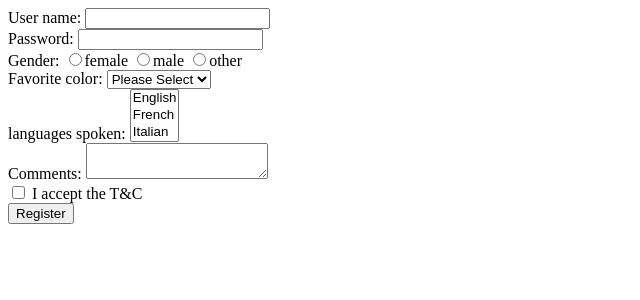
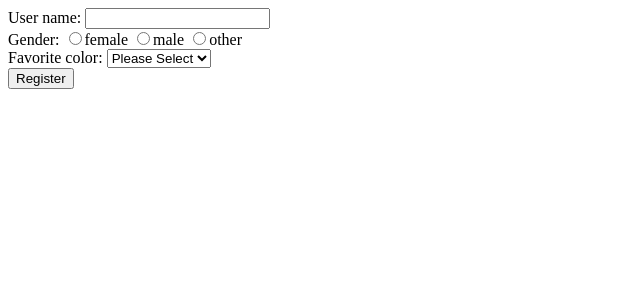
Before and after one commit to NikosMetaxakis/testingPHP, a PHP site: page /form.php in a window 1280 px wide. Shown: the top 300 px of the page, without its empty margins (0-640 px from the left). Run offline with PHP 8.4, Linux system fonts and the light colour scheme.

Commit message:
modified form + use of a mysql database

```diff
--- a/form.php
+++ b/form.php
@@ -1,11 +1,11 @@
 <?php
     $name = '';
-    $password = '';
+    //$password = '';
     $gender = '';
     $color = '';
-    $languages = [];
-    $comments = '';
-    $tc = '';
+    //$languages = [];
+    //$comments = '';
+    //$tc = '';
 
     if (isset($_POST['submit'])){
         $ok = true;
@@ -15,11 +15,11 @@
         }else{
             $name = $_POST['name'];
         }
-        if(!isset($_POST['password']) || $_POST['password'] === '') {
+        /* if(!isset($_POST['password']) || $_POST['password'] === '') {
             $ok = false;
         }else{
             $password = $_POST['password'];
-        }
+        } */
         if(!isset($_POST['gender']) || $_POST['gender'] === '') {
             $ok = false;
         }else{
@@ -30,38 +30,40 @@
         }else{
             $color = $_POST['color'];
         }
-        if(!isset($_POST['languages']) || !is_array($_POST['languages']) || count($_POST['languages']) === 0) {
+        /* if(!isset($_POST['languages']) || !is_array($_POST['languages']) || count($_POST['languages']) === 0) {
             $ok = false;
         }else{
             $languages = $_POST['languages'];
-        }
-        if(!isset($_POST['comments']) || $_POST['comments'] === '') {
+        } */
+        /* if(!isset($_POST['comments']) || $_POST['comments'] === '') {
             $ok = false;
         }else{
             $comments = $_POST['comments'];
-        }
-        if(!isset($_POST['tc']) || $_POST['tc'] === '') {
+        } */
+        /* if(!isset($_POST['tc']) || $_POST['tc'] === '') {
             $ok = false;
         }else{
             $tc = $_POST['tc'];
-        }
+        } */
 
         if($ok) {
-            printf("User name: %s
-            <br>Password: %s
-            <br>Gender: %s
-            <br>Color: %s
-            <br>Language(s): %s
-            <br>Comments: %s
-            <br>T&amp;C: %s",
-            htmlspecialchars($name, ENT_QUOTES),
-            htmlspecialchars($password, ENT_QUOTES),
-            htmlspecialchars($gender, ENT_QUOTES),
-            htmlspecialchars($color, ENT_QUOTES),
-            htmlspecialchars(implode(' ', $languages),  ENT_QUOTES),
-            htmlspecialchars($comments, ENT_QUOTES),
-            htmlspecialchars($tc, ENT_QUOTES)
+            //add database code here
+            $db = new mysqli(
+                'localhost',
+                'root',
+                '',
+                'php'
             );
+            $sql = sprintf(
+                "INSERT INTO users (name, gender, color) VALUES (
+                    '%s', '%s', '%s')",
+                $db->real_escape_string($name),
+                $db->real_escape_string($gender),
+                $db->real_escape_string($color)
+            );
+            $db->query($sql);
+            echo '<p>User added.</p>';
+            $db->close();
         }
     }
 ?>
@@ -75,7 +77,6 @@
     User name: <input type="text" name="name" value="<?php
       echo htmlspecialchars($name, ENT_QUOTES);
     ?>"><br>
-    Password: <input type="password" name="password"><br>
     Gender:
         <input type="radio" name="gender" value="f" <?php
             if($gender === 'f'){
@@ -111,33 +112,6 @@
                 }
             ?>>blue</option>
         </select><br>
-    languages spoken:
-        <select name="languages[]" multiple size="3">
-            <option value="en" <?php
-                if (in_array('en', $languages)){
-                    echo 'selected';
-                }
-            ?>>English</option>
-            <option value="fr" <?php
-                if (in_array('fr', $languages)){
-                    echo 'selected';
-                }
-            ?>>French</option>
-            <option value="it" <?php
-                if (in_array('it', $languages)){
-                    echo 'selected';
-                }
-            ?>>Italian</option>
-        </select><br>
-    Comments: <textarea name="comments"><?php
-        echo htmlspecialchars($comments, ENT_QUOTES);
-    ?></textarea><br>
-    <input type="checkbox" name="tc" value="ok" <?php
-        if($tc === 'ok'){
-            echo 'checked';
-        }
-    ?>>
-        I accept the T&amp;C<br>
     <input type="submit" name="submit" value="Register">
 </form>
 
```
